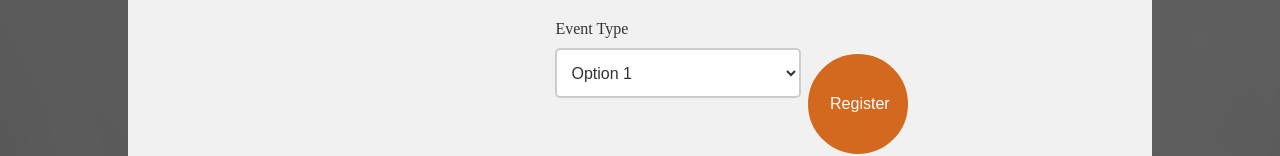
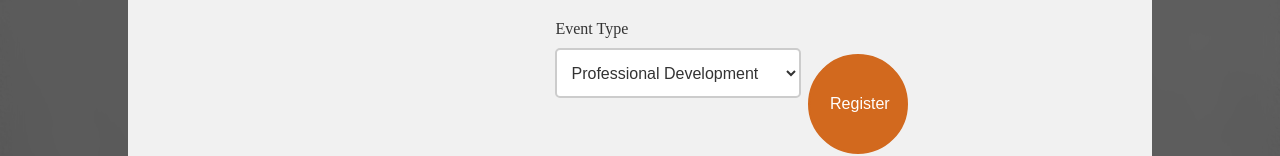
Before and after one commit to Allan39543/alumniconnect, a React (Create React App) app: page /registration in a window 1280 px wide. Both pictures are taken after a click on the element "Add Events". Shown: the part 441-597 px from the top of the page. Built offline with nearby package versions, Linux system fonts and the light colour scheme.

Commit message:
select update

```diff
--- a/src/components/Registration/AddEvents.js
+++ b/src/components/Registration/AddEvents.js
@@ -55,9 +55,9 @@ function AddEvents({closeModal}){
 
 
                     <select id="selectInput" name="selectInput">
-        <option value="option1">Option 1</option>
-        <option value="option2">Option 2</option>
-        <option value="option3">Option 3</option>
+        <option value="professional">Professional Development</option>
+        <option value="networking">networking</option>
+        <option value="campusevents">campus events</option>
     </select>
                 </div>
 
```
